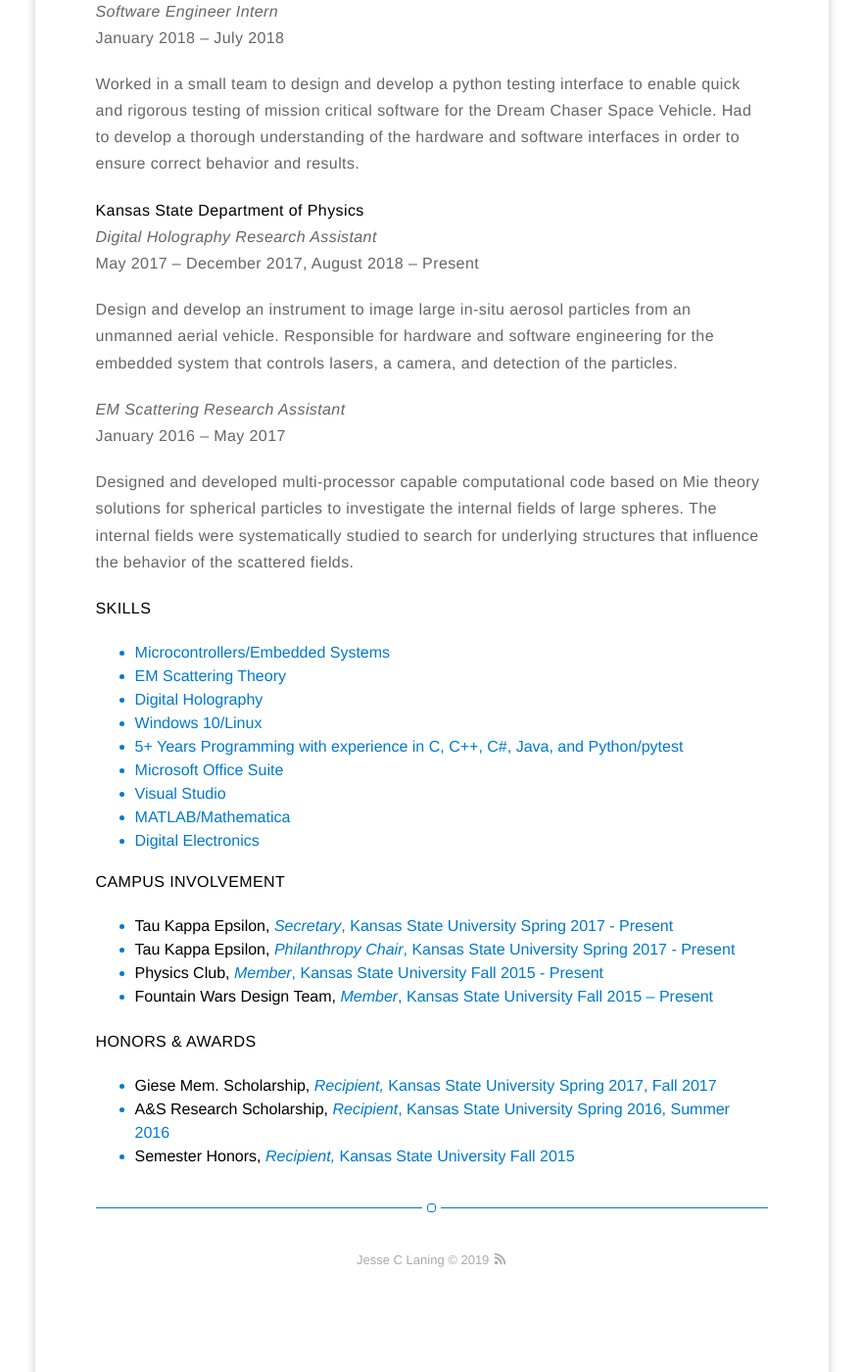
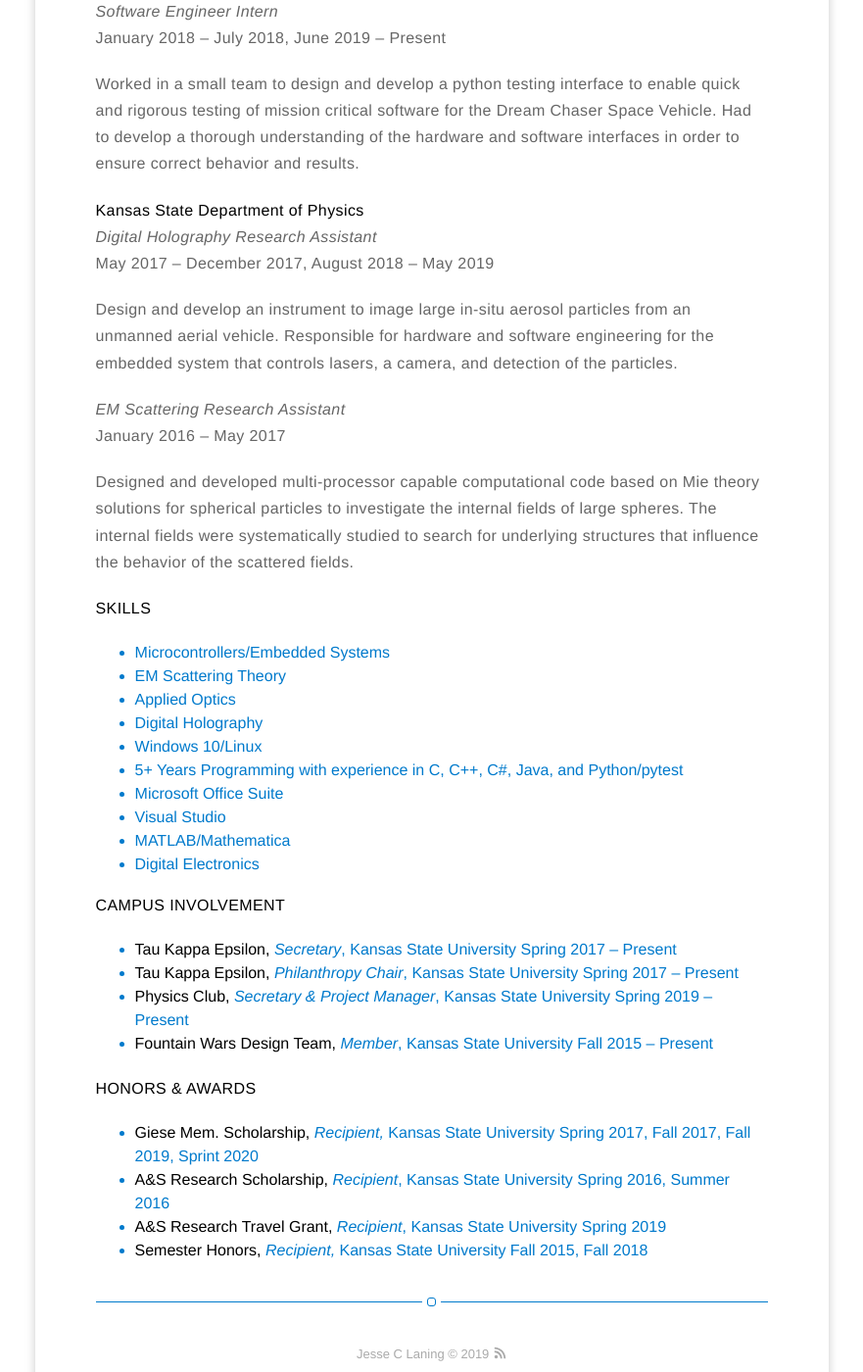
Before and after one commit to jamolnng/jamolnng.github.io, a Jekyll site: the page built from resume.html, in a window 1280 px wide and 1400 px high, scrolled down 735 px. Shown: the whole window at 98% size, without its empty margins (199-1080 px from the left). Built offline with Jekyll 4.4.1, drawn with Linux system fonts in a browser that asks for light colours; nearby versions of some CDN libraries; library files that are not in the unit come from our copies; some of the changed text lies outside the part shown.

Commit message:
update info

```diff
--- a/resume.html
+++ b/resume.html
@@ -9,15 +9,15 @@ title: Résumé
 </p>
 <p>
     <strong>Kansas State University, </strong>Manhattan, KS<br />
-    Expected Graduation May 2019<br /> B.S. Physics, Computer Science<br />
+    Expected Graduation May 2020<br /> B.S. Physics, Computer Science<br />
     Minor: Mathematics<br />
-    GPA: 3.4/4.0
+    GPA: 3.6/4.0
 </p>
 <p><strong>EXPERIENCE</strong></p>
 <p>
     <strong>The Charles Stark Draper Laboratory, Inc.</strong><br />
     <em>Software Engineer Intern</em><br />
-    January 2018 &ndash; July 2018
+    January 2018 &ndash; July 2018, June 2019 &ndash; Present
 </p>
 <p>Worked in a small team to design and develop a python testing interface to enable quick and rigorous testing of
     mission critical software for the Dream Chaser Space Vehicle. Had to develop a thorough understanding of the
@@ -26,7 +26,7 @@ title: Résumé
 <p>
     <strong>Kansas State Department of Physics</strong><br />
     <em>Digital Holography Research Assistant</em><br />
-    May 2017 &ndash; December 2017, August 2018 &ndash; Present
+    May 2017 &ndash; December 2017, August 2018 &ndash; May 2019
 </p>
 <p>Design and develop an instrument to image large in-situ aerosol particles from an unmanned aerial vehicle.
     Responsible for hardware and software engineering for the embedded system that controls lasers, a camera, and
@@ -44,6 +44,7 @@ title: Résumé
 <ul>
     <li>Microcontrollers/Embedded Systems</li>
     <li>EM Scattering Theory</li>
+    <li>Applied Optics</li>
     <li>Digital Holography</li>
     <li>Windows 10/Linux</li>
     <li>5+ Years Programming with experience in C, C++, C#, Java, and Python/pytest</li>
@@ -54,16 +55,22 @@ title: Résumé
 </ul>
 <p><strong>CAMPUS INVOLVEMENT</strong></p>
 <ul>
-    <li><strong>Tau Kappa Epsilon,</strong> <em>Secretary</em>, Kansas State University Spring 2017 - Present</li>
-    <li><strong>Tau Kappa Epsilon,</strong> <em>Philanthropy Chair</em>, Kansas State University Spring 2017 - Present</li>
-    <li><strong>Physics Club,</strong> <em>Member</em>, Kansas State University Fall 2015 - Present</li>
-    <li><strong>Fountain Wars Design Team,</strong> <em>Member</em>, Kansas State University Fall 2015 &ndash; Present</li>
+    <li><strong>Tau Kappa Epsilon,</strong> <em>Secretary</em>, Kansas State University Spring 2017 &ndash; Present</li>
+    <li><strong>Tau Kappa Epsilon,</strong> <em>Philanthropy Chair</em>, Kansas State University Spring 2017 &ndash;
+        Present
+    </li>
+    <li><strong>Physics Club,</strong> <em>Secretary & Project Manager</em>, Kansas State University Spring 2019 &ndash;
+        Present</li>
+    <li><strong>Fountain Wars Design Team,</strong> <em>Member</em>, Kansas State University Fall 2015 &ndash; Present
+    </li>
 </ul>
 <p></p>
 <p><strong>HONORS &amp; AWARDS</strong></p>
 <ul>
-    <li><strong>Giese Mem. Scholarship, </strong><em>Recipient, </em>Kansas State University Spring 2017, Fall 2017</li>
+    <li><strong>Giese Mem. Scholarship, </strong><em>Recipient, </em>Kansas State University Spring 2017, Fall 2017,
+        Fall 2019, Sprint 2020</li>
     <li><strong>A&amp;S Research Scholarship, </strong><em>Recipient</em>, Kansas State University Spring 2016, Summer
         2016</li>
-    <li><strong>Semester Honors, </strong><em>Recipient,</em> Kansas State University Fall 2015</li>
+    <li><strong>A&amp;S Research Travel Grant, </strong><em>Recipient</em>, Kansas State University Spring 2019</li>
+    <li><strong>Semester Honors, </strong><em>Recipient,</em> Kansas State University Fall 2015, Fall 2018</li>
 </ul>
```
Also changed, not shown: about.md (+13 -5 lines), index.html (+16 -8 lines).
